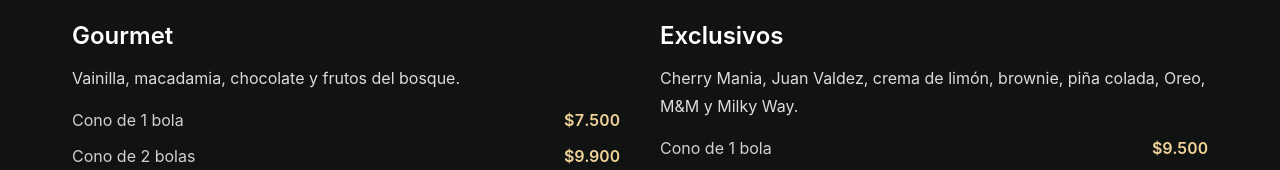
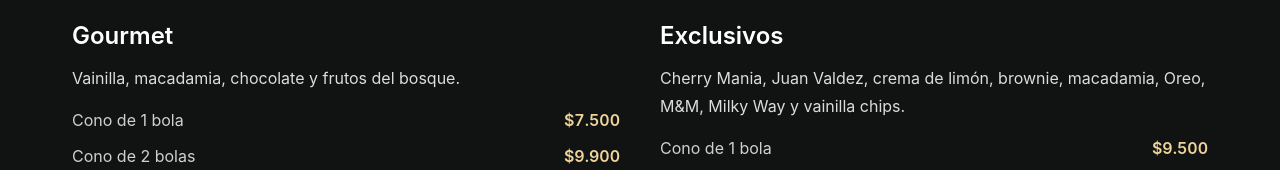
Before and after one commit to hambaqui-bit/mangia, a Next.js app: page /menu in a window 1280 px wide. Shown: the part 10705-10875 px from the top of the page. Built offline with nearby package versions, Linux system fonts and the light colour scheme.

Commit message:
Update ice cream flavors and original flavor guide photo

```diff
--- a/components/menu/dine-in-menu.tsx
+++ b/components/menu/dine-in-menu.tsx
@@ -150,7 +150,7 @@ export function DineInMenu() {
               </div>
               {flavorGuide && <details className="mt-3 max-w-lg border-t border-white/15">
                 <summary className={cn("flex min-h-12 cursor-pointer list-none items-center gap-3 text-base text-white/85 [&::-webkit-details-marker]:hidden", focus)}><ImageIcon className="h-5 w-5" aria-hidden="true" />Foto de los sabores<ChevronDown className="ml-auto h-4 w-4" aria-hidden="true" /></summary>
-                <Image src={flavorGuide} alt="Sabores de helado Gourmet y Exclusivos de Mangia" width={1093} height={1224} sizes="(max-width: 639px) calc(100vw - 32px), 512px" className="h-auto w-full" />
+                <Image src={flavorGuide} alt="Sabores de helado Gourmet y Exclusivos de Mangia" width={1414} height={2000} sizes="(max-width: 639px) calc(100vw - 32px), 512px" className="h-auto w-full" />
               </details>}
             </> : <div className="grid items-start gap-3 sm:grid-cols-2 sm:gap-5 lg:grid-cols-3">
               {items.map((item) => (
--- a/components/sections/ice-cream.tsx
+++ b/components/sections/ice-cream.tsx
@@ -46,10 +46,10 @@ export function IceCreamExperience() {
           </div>
           <Reveal>
             <Image
-              src="/images/Heladeria/sabores.jpg"
+              src="/images/Heladeria/sabores-actualizados.png"
               alt="Sabores de helado Gourmet y Exclusivos de Mangia"
-              width={1093}
-              height={1224}
+              width={1414}
+              height={2000}
               className="mx-auto h-auto w-full max-w-xl rounded-lg"
               sizes="(max-width: 639px) calc(100vw - 32px), (max-width: 1023px) 576px, 50vw"
             />
--- a/data/menu.ts
+++ b/data/menu.ts
@@ -464,8 +464,8 @@ export const menuCategories: MenuCategory[] = [
     description: "Elige entre sabores Gourmet y Exclusivos, según disponibilidad en vitrina.",
     tone: "cream",
     items: [
-      { name: "Gourmet", description: "Vainilla, macadamia, chocolate y frutos del bosque.", image: "/images/Heladeria/sabores.jpg" },
-      { name: "Exclusivos", description: "Cherry Mania, Juan Valdez, crema de limón, brownie, piña colada, Oreo, M&M y Milky Way." },
+      { name: "Gourmet", description: "Vainilla, macadamia, chocolate y frutos del bosque.", image: "/images/Heladeria/sabores-actualizados.png" },
+      { name: "Exclusivos", description: "Cherry Mania, Juan Valdez, crema de limón, brownie, macadamia, Oreo, M&M, Milky Way y vainilla chips." },
     ],
   },
 ];
```
Also changed, not shown: public/images/Heladeria/sabores-actualizados.png (added).
